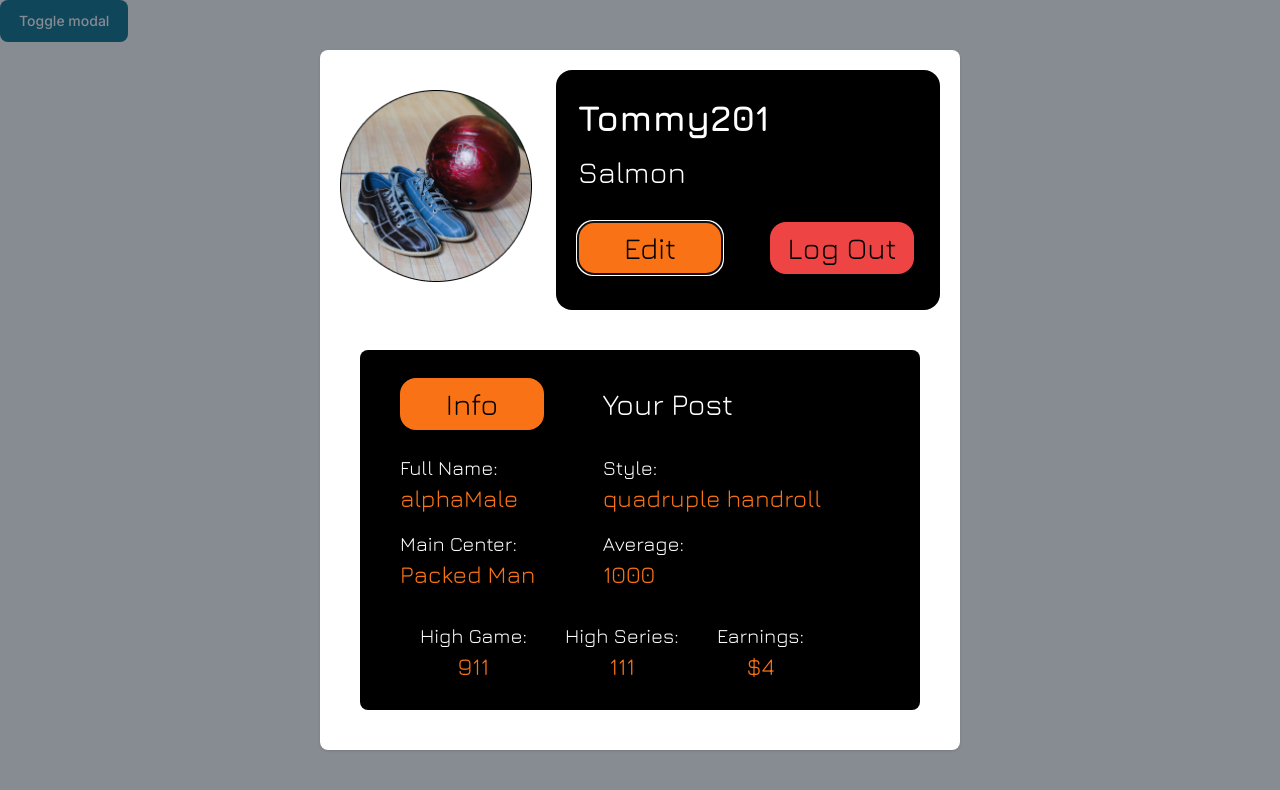
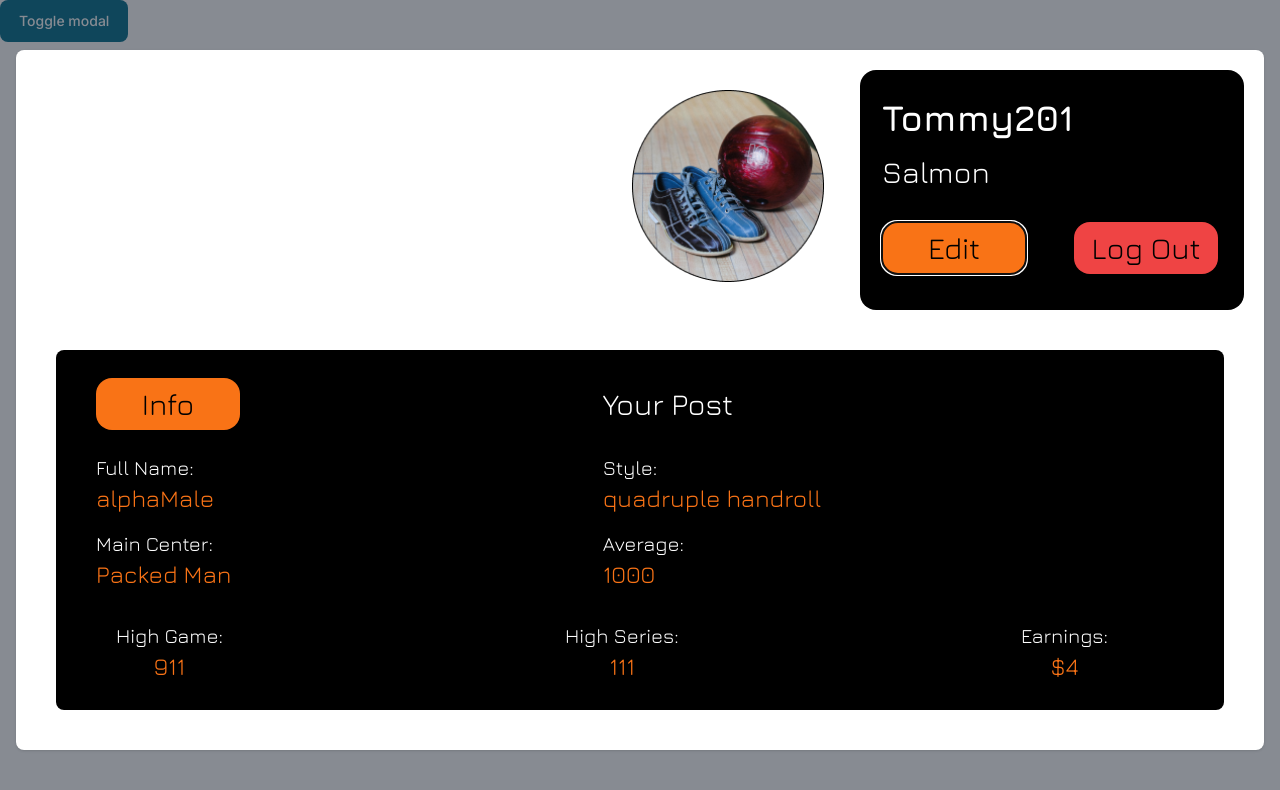
Before and after one commit to JayvonK/Full-Stack---Strike-Showdown, a Next.js app: page /pages/ModalTestPage in a window 1280 px wide. Shown: the top 790 px of the page. Built offline with nearby package versions, Linux system fonts and the light colour scheme.

Commit message:
added modal

```diff
--- a/src/app/pages/ModalTestPage/page.tsx
+++ b/src/app/pages/ModalTestPage/page.tsx
@@ -16,7 +16,7 @@ function page() {
 
     <div>
        <Button onClick={() => setOpenModal(true)}>Toggle modal</Button>
-      <Modal dismissible show={openModal} onClose={() => setOpenModal(false)}>
+       <Modal dismissible show={openModal} onClose={() => setOpenModal(false)} size={'4x1'}>
 
        {/* <FriendsModalComponent/>  */}
      {/* <InboxModalComponent/>   */}
```
